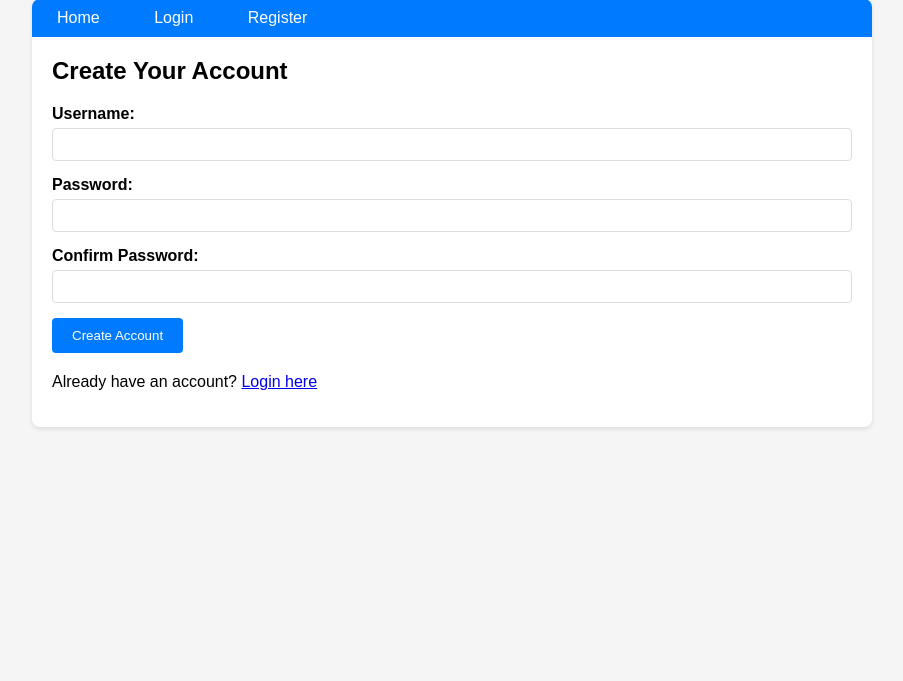
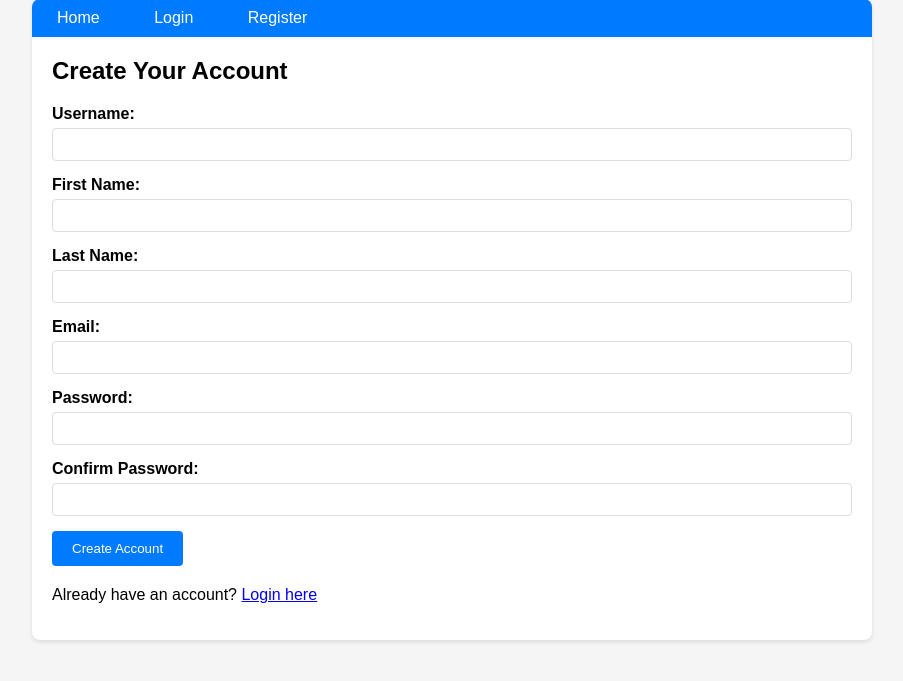
Before and after one commit to FatimahMohamed/Capstone, a Django app: template journal/templates/journal/register.html in a window 1280 px wide. Shown: the part 21-702 px from the top of the page, without its empty margins (188-1091 px from the left). Run offline with Django 4.2, Linux system fonts and the light colour scheme; the template is opened without the code that fills it, so the values that code supplies are empty, except form fields; tables that the repository leaves empty hold one stand-in row (values such as "Sample post"); form fields are guessed from the names that the template uses.

Commit message:
feat: Enhance user registration with email and name fields
- Update register_view to use CustomUserCreationForm
- Add first_name, last_name, and email fields to registration template
- Improve form validation and user experience
- Maintain consistent form styling and error handling

```diff
--- a/journal/templates/journal/register.html
+++ b/journal/templates/journal/register.html
@@ -19,6 +19,51 @@
         {% if form.username.help_text %}
             <div style="font-size: 12px; color: #666;">
                 {{ form.username.help_text }}
+            </div>
+        {% endif %}
+    </div>
+
+    <div class="form-group">
+        <label for="{{ form.first_name.id_for_label }}">First Name:</label>
+        {{ form.first_name }}
+        {% if form.first_name.errors %}
+            <div style="color: red; font-size: 14px;">
+                {{ form.first_name.errors.0 }}
+            </div>
+        {% endif %}
+        {% if form.first_name.help_text %}
+            <div style="font-size: 12px; color: #666;">
+                {{ form.first_name.help_text }}
+            </div>
+        {% endif %}
+    </div>
+
+    <div class="form-group">
+        <label for="{{ form.last_name.id_for_label }}">Last Name:</label>
+        {{ form.last_name }}
+        {% if form.last_name.errors %}
+            <div style="color: red; font-size: 14px;">
+                {{ form.last_name.errors.0 }}
+            </div>
+        {% endif %}
+        {% if form.last_name.help_text %}
+            <div style="font-size: 12px; color: #666;">
+                {{ form.last_name.help_text }}
+            </div>
+        {% endif %}
+    </div>
+
+    <div class="form-group">
+        <label for="{{ form.email.id_for_label }}">Email:</label>
+        {{ form.email }}
+        {% if form.email.errors %}
+            <div style="color: red; font-size: 14px;">
+                {{ form.email.errors.0 }}
+            </div>
+        {% endif %}
+        {% if form.email.help_text %}
+            <div style="font-size: 12px; color: #666;">
+                {{ form.email.help_text }}
             </div>
         {% endif %}
     </div>
```
Also changed, not shown: journal/views.py (+4 -4 lines).
